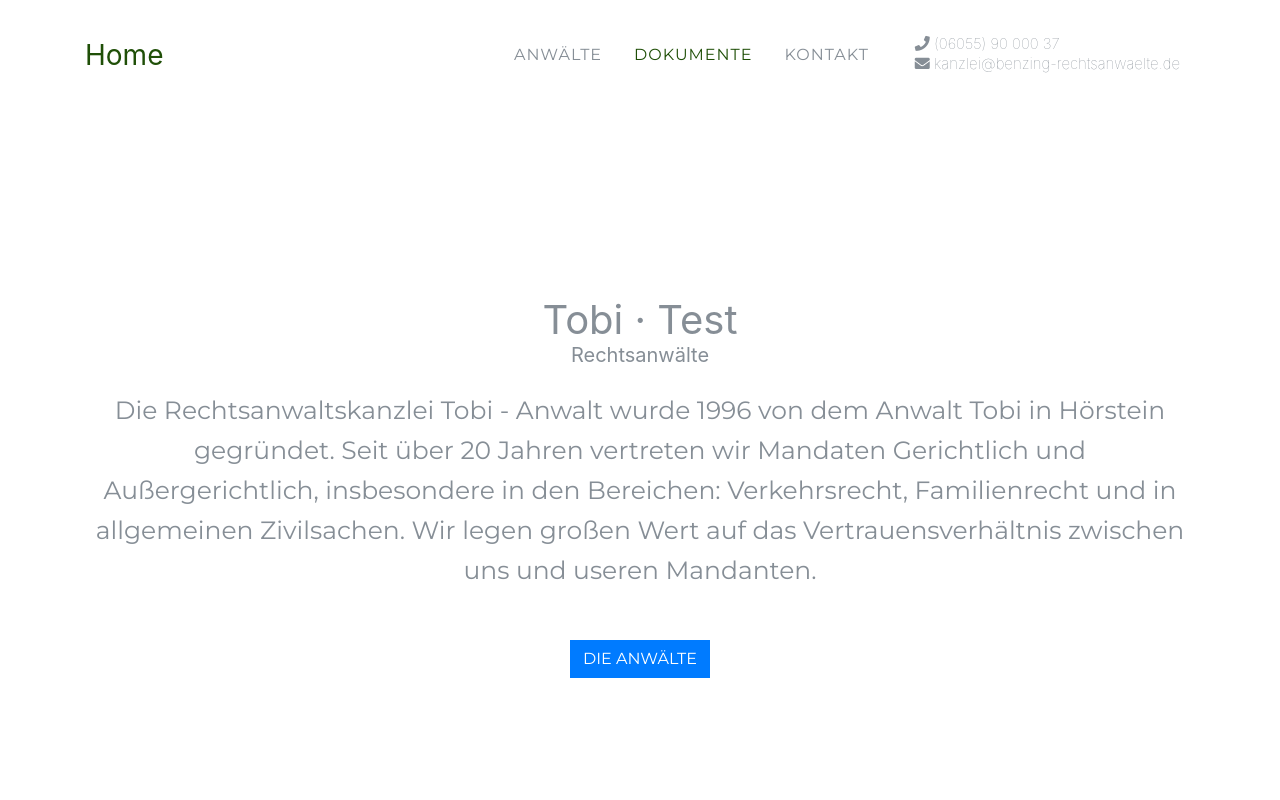
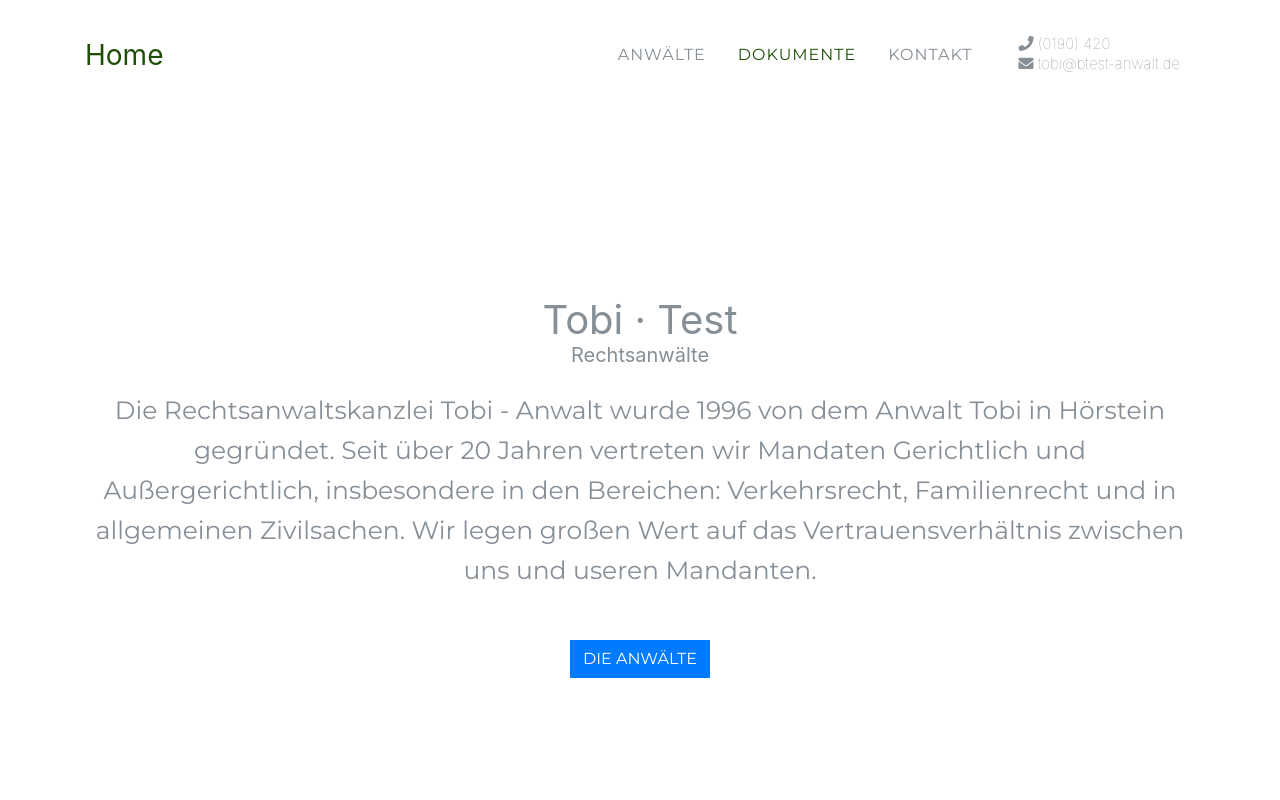
Before and after one commit to tobirohrer/website-lawyer, a website with bundled scripts: page index.html in a window 1280 px wide. Shown: the top 800 px of the page. Built offline with nearby package versions, Linux system fonts and the light colour scheme; a web font is replaced by a local one.

Commit message:
changed contact information.

```diff
--- a/index.html
+++ b/index.html
@@ -50,7 +50,7 @@
             </li>
           </ul>
         </div>
-        <p class ="navbar-subtext"><i class="fa fa-phone"></i> (06055) 90 000 37 </br> <i class="fa fa-envelope"></i> kanzlei@benzing-rechtsanwaelte.de </p>
+        <p class ="navbar-subtext"><i class="fa fa-phone"></i> (0190) 420 </br> <i class="fa fa-envelope"></i> tobi@btest-anwalt.de </p>
       </div>
     </nav>
 
```
